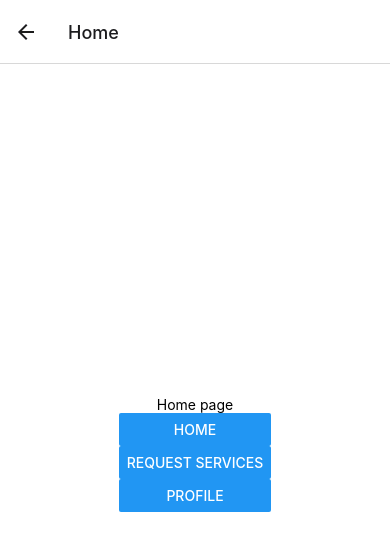
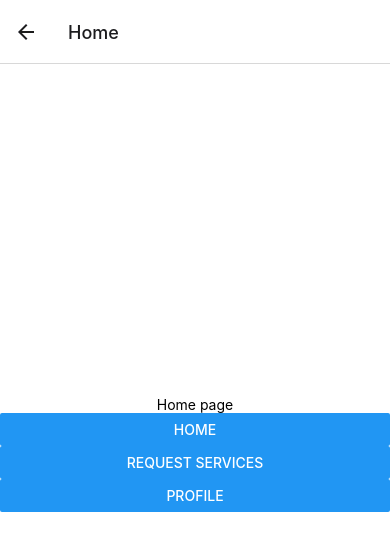
Before and after one commit to samanthatuhseng/Ello, a React Native app: screen / in a window 390 px wide. Both pictures are taken after a click on the button "LOGIN WITH GOOGLE". Shown: the top 550 px of the page. Built offline with nearby package versions, Linux system fonts and the light colour scheme.

Commit message:
Made navbar

```diff
--- a/App.js
+++ b/App.js
@@ -4,6 +4,7 @@ import { createNativeStackNavigator } from '@react-navigation/native-stack';
 
 import { StatusBar } from 'expo-status-bar';
 import { Alert, StyleSheet, Button, Text, View } from 'react-native';
+// import { render } from 'ejs';
 
 
 const Stack = createNativeStackNavigator();
@@ -15,6 +16,17 @@ const styles = StyleSheet.create({
     alignItems: 'center',
     justifyContent: 'center',
   },
+  navbar: {
+    width: "100%",
+    // top: "40%",
+    // height: 100
+    justifyContent: 'space-between',
+    flexDirection: 'column'
+  },
+  navbutton: {
+    backgroundColor: 'red',
+    color: 'red'
+  }
 
 });
 // Components
@@ -47,8 +59,8 @@ const Home = ({ navigation }) => {
     <View style={styles.container}>
       <Text>Home page</Text>
 
-      <View>
-        <Button title="Home" onPress={() => navigation.navigate('Home')}></Button>
+      <View style={styles.navbar}>
+        <Button styles={styles.navbutton} title="Home" onPress={() => navigation.navigate('Home')}></Button>
         <Button title="Request Services"></Button>
         <Button title="Profile" onPress={() => navigation.navigate('Profile')}></Button>
       </View>
@@ -63,7 +75,7 @@ const Profile = ({ navigation }) => {
       <Text>Profile</Text>
 
       {/* <NavigationBar/> */}
-      <View>
+      <View style={styles.navbar}>
         <Button title="Home" onPress={() => navigation.navigate('Home')}></Button>
         <Button title="Request Services"></Button>
         <Button title="Profile" onPress={() => navigation.navigate('Profile')}></Button>
```
